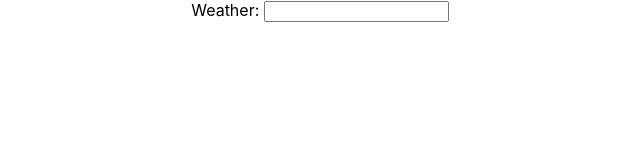
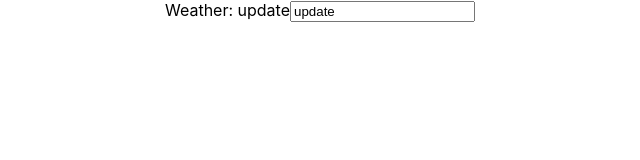
Before and after one commit to march-dave/weather-app, a React (Create React App) app: page / in a window 1280 px wide. Shown: the top 160 px of the page, without its empty margins (320-960 px from the left). Built offline with nearby package versions, Linux system fonts and the light colour scheme.

Commit message:
up to date

```diff
--- a/src/Weather.js
+++ b/src/Weather.js
@@ -10,6 +10,10 @@ class Weather extends Component {
 
   componentDidMount() {
     console.log("componentDidMount", this.state.city);
+
+    this.setState({
+      city: "update"
+    })
 
     // console.log(this.state.city);
 
@@ -49,6 +53,8 @@ class Weather extends Component {
       [e.target.name]: e.target.value
     });
 
+    console.log('handleChange')
+
     let city = e.target.name;
     // city = "Toronto";
 
@@ -67,6 +73,7 @@ class Weather extends Component {
   };
 
   render() {
+    console.log('render')
     return (
       <div>
         Weather: {this.state.city}
```
